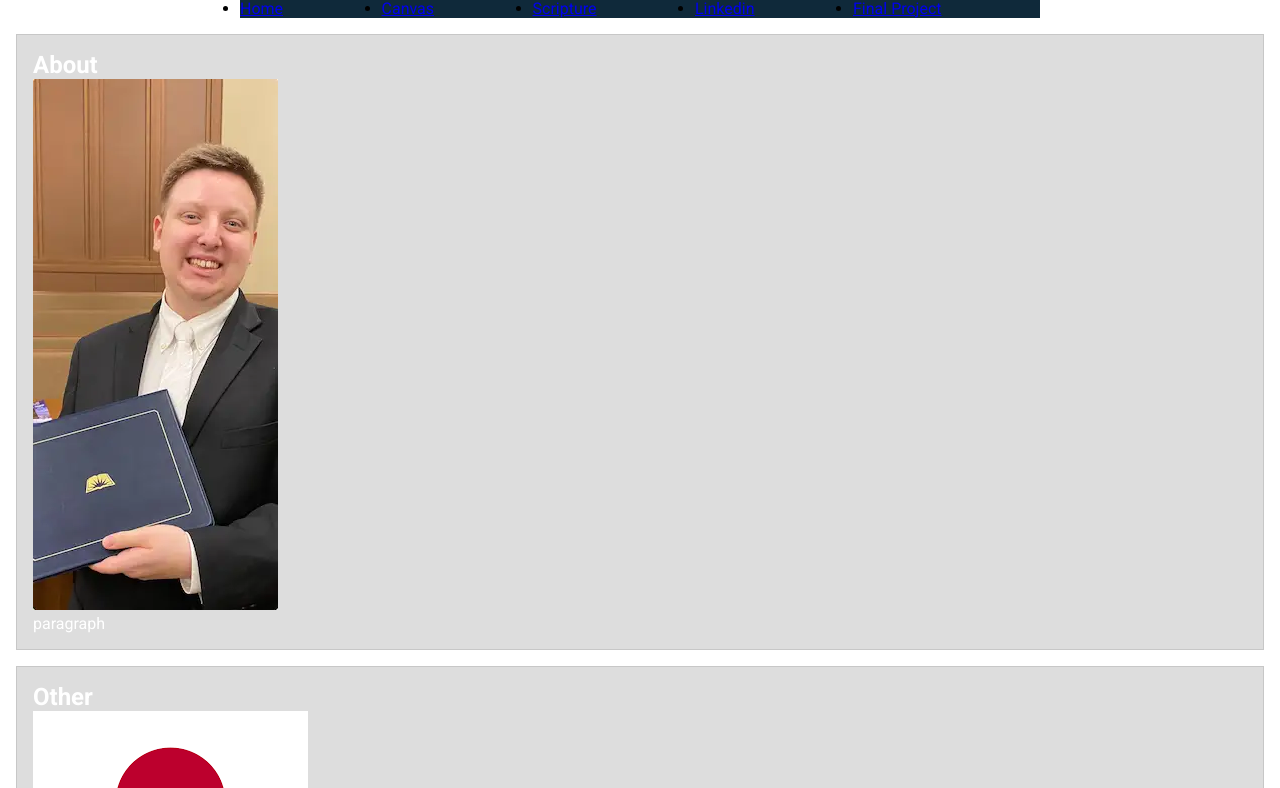
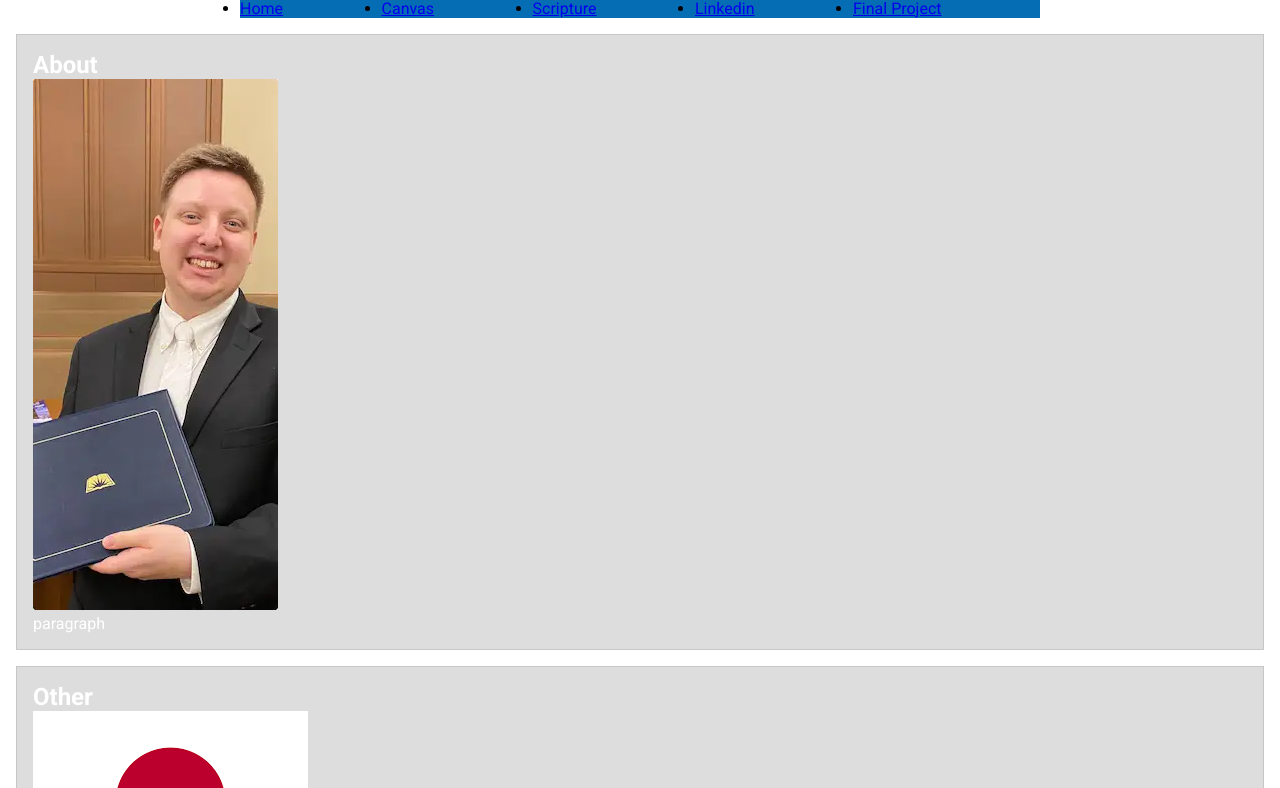
Before and after one commit to EverettHavey/wdd131, a plain HTML site: page index.html in a window 1280 px wide. Shown: the part 73-861 px from the top of the page. Drawn offline with Linux system fonts and the light colour scheme; files whose address does not match are found by name.

Commit message:
Color Fixed

```diff
--- a/styles/base.css
+++ b/styles/base.css
@@ -22,7 +22,7 @@ nav a:hover{
 }
 
 nav {
-	background-color: #0f293a;
+	background-color: #056db3;
 	margin: 0 auto;
 	max-width: 800px;
 }
```
